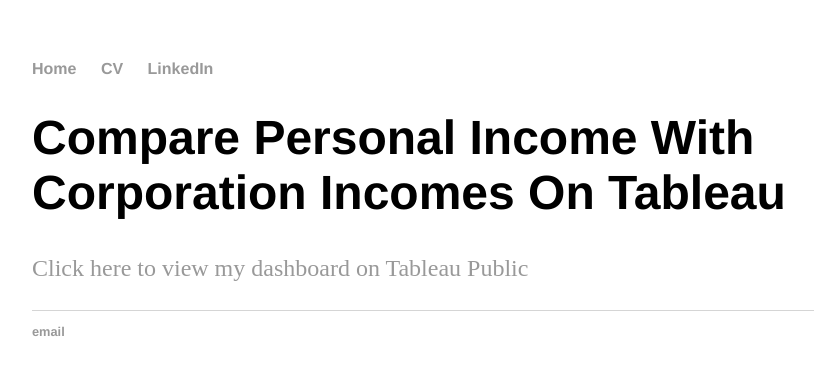
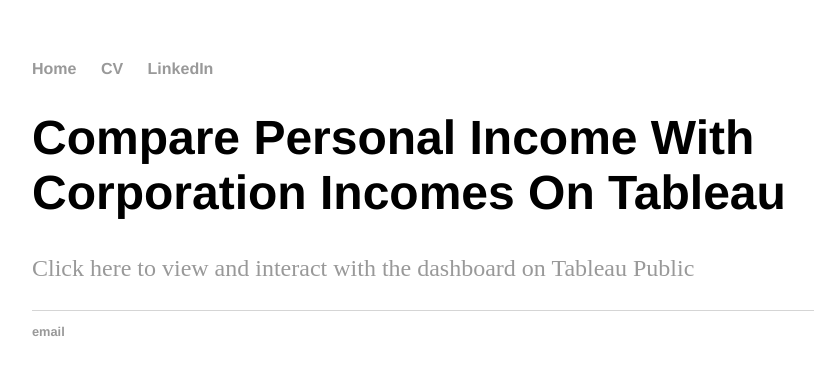
Before and after one commit to h2kh/h2kh.github.io, a Jekyll site: the page built from _posts/2019-06-06-Compare-personal-income-with-corporation-incomes-on-Tableau.md, in a window 1280 px wide. Shown: the top 375 px of the page, without its empty margins (160-974 px from the left). Built offline with Jekyll 4.4.1, drawn with Linux system fonts in a browser that asks for light colours; our own code applies the rules of GitHub Pages for plain Markdown files.

Commit message:
Update 2019-06-06-Compare-personal-income-with-corporation-incomes-on-Tableau.md

```diff
--- a/_posts/2019-06-06-Compare-personal-income-with-corporation-incomes-on-Tableau.md
+++ b/_posts/2019-06-06-Compare-personal-income-with-corporation-incomes-on-Tableau.md
@@ -1 +1 @@
-[Click here to view my dashboard on Tableau Public](https://public.tableau.com/views/Comparingpersonalandcorporationincome/Dashboard?:embed=y&:display_count=yes&:origin=viz_share_link)
+[Click here to view and interact with the dashboard on Tableau Public](https://public.tableau.com/views/Comparingpersonalandcorporationincome/Dashboard?:embed=y&:display_count=yes&:origin=viz_share_link)
```
